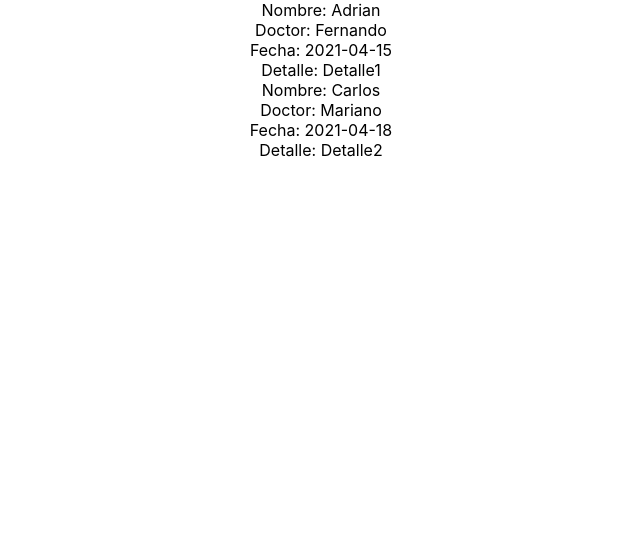
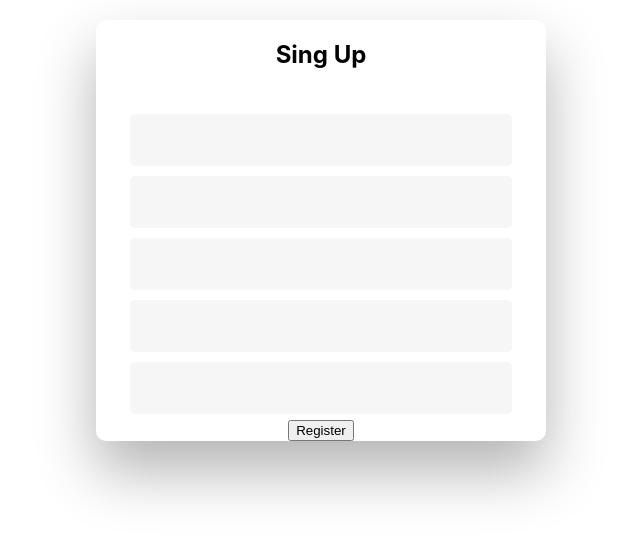
Before and after one commit to adrian-olmo/Clinica_FrontEnd, a React (Create React App) app: page / in a window 1280 px wide. Shown: the top 538 px of the page, without its empty margins (319-959 px from the left). Built offline with nearby package versions, Linux system fonts and the light colour scheme.

Commit message:
Registro Completo

```diff
--- a/src/App.js
+++ b/src/App.js
@@ -1,5 +1,7 @@
 import "./App.css";
 import { AppointmentCard } from "./components/appoinmentCard/AppointmentCard";
+import { Login } from "./components/login/Login";
+import { Register } from "./components/register/Register";
 import { AppointmentList } from "./container/AppointmentsList/AppointementList";
 
 function App() {
@@ -8,9 +10,11 @@ function App() {
     <div className='App'>
       {/* <AppointmentsList role={userLoggedRole}></AppointmentsList> */}
       {/* <AppointmentCard></AppointmentCard> */}
-      <AppointmentList>
+      {/*  <Login></Login> */}
+      <Register></Register>
+      {/* <AppointmentList>
         <AppointmentCard></AppointmentCard>
-      </AppointmentList>
+      </AppointmentList> */}
     </div>
   );
 }
--- /dev/null
+++ b/src/components/login/Error.js
@@ -0,0 +1,7 @@
+export const Error = props => {
+  return (
+    <div>
+      <h4>{props.msg}</h4>
+    </div>
+  );
+};
--- a/src/components/login/Login.css
+++ b/src/components/login/Login.css
@@ -0,0 +1,252 @@
+.wrapper {
+  display: flex;
+  align-items: center;
+  flex-direction: column;
+  justify-content: center;
+  width: 100%;
+  min-height: 100%;
+  padding: 20px;
+}
+
+.formContent {
+  -webkit-border-radius: 10px 10px 10px 10px;
+  border-radius: 10px 10px 10px 10px;
+  background: #fff;
+  padding: 30px;
+  width: 90%;
+  max-width: 450px;
+  position: relative;
+  padding: 0px;
+  -webkit-box-shadow: 0 30px 60px 0 rgba(0, 0, 0, 0.3);
+  box-shadow: 0 30px 60px 0 rgba(0, 0, 0, 0.3);
+  text-align: center;
+}
+
+#formFooter {
+  background-color: #f6f6f6;
+  border-top: 1px solid #dce8f1;
+  padding: 25px;
+  text-align: center;
+  -webkit-border-radius: 0 0 10px 10px;
+  border-radius: 0 0 10px 10px;
+}
+
+/* TABS */
+
+h2.inactive {
+  color: #cccccc;
+}
+
+h2.active {
+  color: #0d0d0d;
+  border-bottom: 2px solid #5fbae9;
+}
+
+/* FORM TYPOGRAPHY*/
+
+input[type="button"],
+input[type="submit"],
+input[type="reset"] {
+  background-color: #56baed;
+  border: none;
+  color: white;
+  padding: 15px 80px;
+  text-align: center;
+  text-decoration: none;
+  display: inline-block;
+  text-transform: uppercase;
+  font-size: 13px;
+  -webkit-box-shadow: 0 10px 30px 0 rgba(95, 186, 233, 0.4);
+  box-shadow: 0 10px 30px 0 rgba(95, 186, 233, 0.4);
+  -webkit-border-radius: 5px 5px 5px 5px;
+  border-radius: 5px 5px 5px 5px;
+  margin: 5px 20px 40px 20px;
+  -webkit-transition: all 0.3s ease-in-out;
+  -moz-transition: all 0.3s ease-in-out;
+  -ms-transition: all 0.3s ease-in-out;
+  -o-transition: all 0.3s ease-in-out;
+  transition: all 0.3s ease-in-out;
+}
+
+input[type="button"]:hover,
+input[type="submit"]:hover,
+input[type="reset"]:hover {
+  background-color: #39ace7;
+}
+
+input[type="button"]:active,
+input[type="submit"]:active,
+input[type="reset"]:active {
+  -moz-transform: scale(0.95);
+  -webkit-transform: scale(0.95);
+  -o-transform: scale(0.95);
+  -ms-transform: scale(0.95);
+  transform: scale(0.95);
+}
+
+input[type="text"] {
+  background-color: #f6f6f6;
+  border: none;
+  color: #0d0d0d;
+  padding: 15px 32px;
+  text-align: center;
+  text-decoration: none;
+  display: inline-block;
+  font-size: 16px;
+  margin: 5px;
+  width: 85%;
+  border: 2px solid #f6f6f6;
+  -webkit-transition: all 0.5s ease-in-out;
+  -moz-transition: all 0.5s ease-in-out;
+  -ms-transition: all 0.5s ease-in-out;
+  -o-transition: all 0.5s ease-in-out;
+  transition: all 0.5s ease-in-out;
+  -webkit-border-radius: 5px 5px 5px 5px;
+  border-radius: 5px 5px 5px 5px;
+}
+
+input[type="text"]:focus {
+  background-color: #fff;
+  border-bottom: 2px solid #5fbae9;
+}
+
+input[type="text"]:placeholder {
+  color: #cccccc;
+}
+
+/* ANIMATIONS */
+
+/* Simple CSS3 Fade-in-down Animation */
+.fadeInDown {
+  -webkit-animation-name: fadeInDown;
+  animation-name: fadeInDown;
+  -webkit-animation-duration: 1s;
+  animation-duration: 1s;
+  -webkit-animation-fill-mode: both;
+  animation-fill-mode: both;
+}
+
+@-webkit-keyframes fadeInDown {
+  0% {
+    opacity: 0;
+    -webkit-transform: translate3d(0, -100%, 0);
+    transform: translate3d(0, -100%, 0);
+  }
+  100% {
+    opacity: 1;
+    -webkit-transform: none;
+    transform: none;
+  }
+}
+
+@keyframes fadeInDown {
+  0% {
+    opacity: 0;
+    -webkit-transform: translate3d(0, -100%, 0);
+    transform: translate3d(0, -100%, 0);
+  }
+  100% {
+    opacity: 1;
+    -webkit-transform: none;
+    transform: none;
+  }
+}
+
+/* Simple CSS3 Fade-in Animation */
+@-webkit-keyframes fadeIn {
+  from {
+    opacity: 0;
+  }
+  to {
+    opacity: 1;
+  }
+}
+@-moz-keyframes fadeIn {
+  from {
+    opacity: 0;
+  }
+  to {
+    opacity: 1;
+  }
+}
+@keyframes fadeIn {
+  from {
+    opacity: 0;
+  }
+  to {
+    opacity: 1;
+  }
+}
+
+.fadeIn {
+  opacity: 0;
+  -webkit-animation: fadeIn ease-in 1;
+  -moz-animation: fadeIn ease-in 1;
+  animation: fadeIn ease-in 1;
+
+  -webkit-animation-fill-mode: forwards;
+  -moz-animation-fill-mode: forwards;
+  animation-fill-mode: forwards;
+
+  -webkit-animation-duration: 1s;
+  -moz-animation-duration: 1s;
+  animation-duration: 1s;
+}
+
+.fadeIn.first {
+  -webkit-animation-delay: 0.4s;
+  -moz-animation-delay: 0.4s;
+  animation-delay: 0.4s;
+}
+
+.fadeIn.second {
+  -webkit-animation-delay: 0.6s;
+  -moz-animation-delay: 0.6s;
+  animation-delay: 0.6s;
+}
+
+.fadeIn.third {
+  -webkit-animation-delay: 0.8s;
+  -moz-animation-delay: 0.8s;
+  animation-delay: 0.8s;
+}
+
+.fadeIn.fourth {
+  -webkit-animation-delay: 1s;
+  -moz-animation-delay: 1s;
+  animation-delay: 1s;
+}
+
+/* Simple CSS3 Fade-in Animation */
+.underlineHover:after {
+  display: block;
+  left: 0;
+  bottom: -10px;
+  width: 0;
+  height: 2px;
+  background-color: #56baed;
+  content: "";
+  transition: width 0.2s;
+}
+
+.underlineHover:hover {
+  color: #0d0d0d;
+}
+
+.underlineHover:hover:after {
+  width: 100%;
+}
+
+/* OTHERS */
+
+*:focus {
+  outline: none;
+}
+
+.icon {
+  width: 60%;
+}
+
+* {
+  box-sizing: border-box;
+}
--- a/src/components/login/Login.js
+++ b/src/components/login/Login.js
@@ -0,0 +1,70 @@
+import React, { Component } from "react";
+import { Error } from "./Error";
+import { getAuth } from "../../services/ApiDatings";
+import "./Login.css";
+
+export class Login extends React.Component {
+  constructor(props) {
+    super(props);
+    this.state = { error: false, logged: false };
+    this.dni = "";
+    this.phone = "";
+  }
+
+  async submitLogin(e) {
+    e.preventDefault();
+    if (this.dni === "") alert("Debes rellenar el DNI");
+    //[1º] TODO: coger el contenido de email y password
+
+    //[2º] TODO: fetch al backend
+    let sasa = await getAuth(this.dni, this.phone);
+
+    //[3º] TODO: si el fetch devuelve token no hago nada
+    if (sasa.error) {
+      // Si tiene token, muestra error y el usuario no se
+      // Y esto automáticamente renderiza de nuevo el componente
+      this.setState({ error: true, logged: false });
+    }
+
+    //[4º] TODO: si el fetch no devuelve token actualizo el estado del error
+    if (sasa.auth) {
+      // Si tiene token, quita el error y muestra que el usuario esta logeado
+      // Y esto automáticamente renderiza de nuevo el componente
+      this.setState({ logged: true, error: false });
+    }
+  }
+
+  handlerDni(e) {
+    this.dni = e.target.value;
+  }
+
+  handlerPhone(e) {
+    this.phone = e.target.value;
+  }
+
+  render() {
+    return (
+      <div className='wrapper fadeInDown'>
+        {this.state.error && <Error msg='Credenciales incorrectas' />}
+        {this.state.logged && (
+          <Error msg='Credenciales correctas, ¡estás logado!' />
+        )}
+
+        <div className='formContent'>
+          <h2>Sing In</h2>
+          <div className='fadeIn first'>
+            <img src='' className='icon' />
+          </div>
+
+          <form>
+            <input type='text' onInput={e => this.handlerDni(e)} />
+            <input type='text' onInput={e => this.handlerPhone(e)} />
+            <br></br>
+            <button onClick={e => this.submitLogin(e)}>Enviar</button>
+          </form>
+          <br></br>
+        </div>
+      </div>
+    );
+  }
+}
--- /dev/null
+++ b/src/components/register/Error.js
@@ -0,0 +1,7 @@
+export const Error = props => {
+  return (
+    <div>
+      <h4>{props.msg}</h4>
+    </div>
+  );
+};
--- a/src/components/register/Register.js
+++ b/src/components/register/Register.js
@@ -0,0 +1,66 @@
+import React, { Component } from "react";
+import { Error } from "./Error";
+import { postRegister } from "../../services/ApiDatings";
+
+export class Register extends React.Component {
+  constructor(dni, name, lastName, phone, history) {
+    super(dni, name, lastName, phone, history);
+    this.state = {};
+    this.dni = "";
+    this.name = "";
+    this.lastName = "";
+    this.phone = "";
+    this.history = "";
+  }
+
+  submitRegister = async e => {
+    await postRegister(this.dni, this.name, this.lastName, this.phone, this.history);
+    console.log(this.dni);
+  };
+
+  handlerDni(e) {
+    this.dni = e.target.value;
+  }
+
+  handlerName(e) {
+    this.name = e.target.value;
+  }
+
+  handlerLastName(e) {
+    this.lastName = e.target.value;
+  }
+
+  handlerPhone(e) {
+    this.dni = e.target.value;
+  }
+
+  handlerHistory(e) {
+    this.history = e.target.value;
+  }
+
+
+  render() {
+    return (
+      <div className='wrapper fadeInDown'>
+        {/* {this.state.error && <Error msg='Nombre incorrecto' />}
+        {this.state.logged && <Error msg='Nombre correcto' />} */}
+
+        <div className='formContent'>
+          <h2>Sing Up</h2>
+          <div className='fadeIn first'>
+            <img src='' className='icon' />
+          </div>
+
+          <input type='text' onInput={e => this.handlerDni(e)} />
+          <input type='text' onInput={e => this.handlerName(e)} />
+          <input type='text' onInput={e => this.handlerLastName(e)} />
+          <input type='text' onInput={e => this.handlerPhone(e)} />
+          <input type='text' onInput={e => this.handlerHistory(e)} />
+          <br></br>
+          <button onClick={this.submitRegister}>Register</button>
+          <br></br>
+        </div>
+      </div>
+    );
+  }
+}
--- /dev/null
+++ b/src/services/ApiDatings.js
@@ -0,0 +1,39 @@
+export const getAuth = async (dni, phone) => {
+  const result = await fetch("http://localhost:5000/users", {
+    method: "GET",
+    headers: {
+      dni: dni,
+      phone: phone,
+    },
+  }).then(res => res.json());
+  return result;
+};
+
+export const getUserDating = async () => {
+  const dating = await fetch("http://localhost:5000/users/mydates", {
+    method: "GET",
+    body: {},
+  }).then(res => res.json());
+  return dating;
+};
+
+export const postRegister = async (dni, nombre, lastname, phone, history) => {
+  console.log(typeof dni);
+  let register = await fetch("http://localhost:5000/users", {
+    method: "POST",
+    headers: {
+      "Content-Type": "application/json",
+    },
+
+    body: JSON.stringify({
+      "dni": dni,
+      "name": nombre,
+      "lastname": lastname,
+      "phone": phone,
+      "history": history
+    }),
+  });
+  register = register.json();
+  console.log(dni, "prueba dni");
+  return register;
+};
```
Also changed, not shown: src/login.png (added), src/login.svg (deleted).
